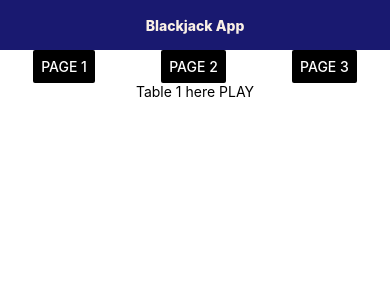
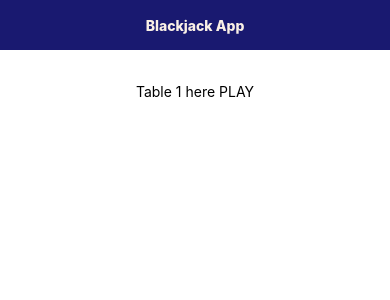
Before and after one commit to mariochacondev/blackjack-app, a React Native app: screen / in a window 390 px wide. Shown: the top 300 px of the page. Built offline with nearby package versions, Linux system fonts and the light colour scheme.

Commit message:
changement de la couleur

```diff
--- a/components/Navbar.js
+++ b/components/Navbar.js
@@ -6,7 +6,7 @@ export default function Navbar(props){
 
     let buttons = props.pages.map(function(page) {
 
-        return <Button color="black" title={page.title} onPress={function () {
+        return <Button color="#FFF" title={page.title} onPress={function () {
 
             props.setIdPage(page.id)
 
```
